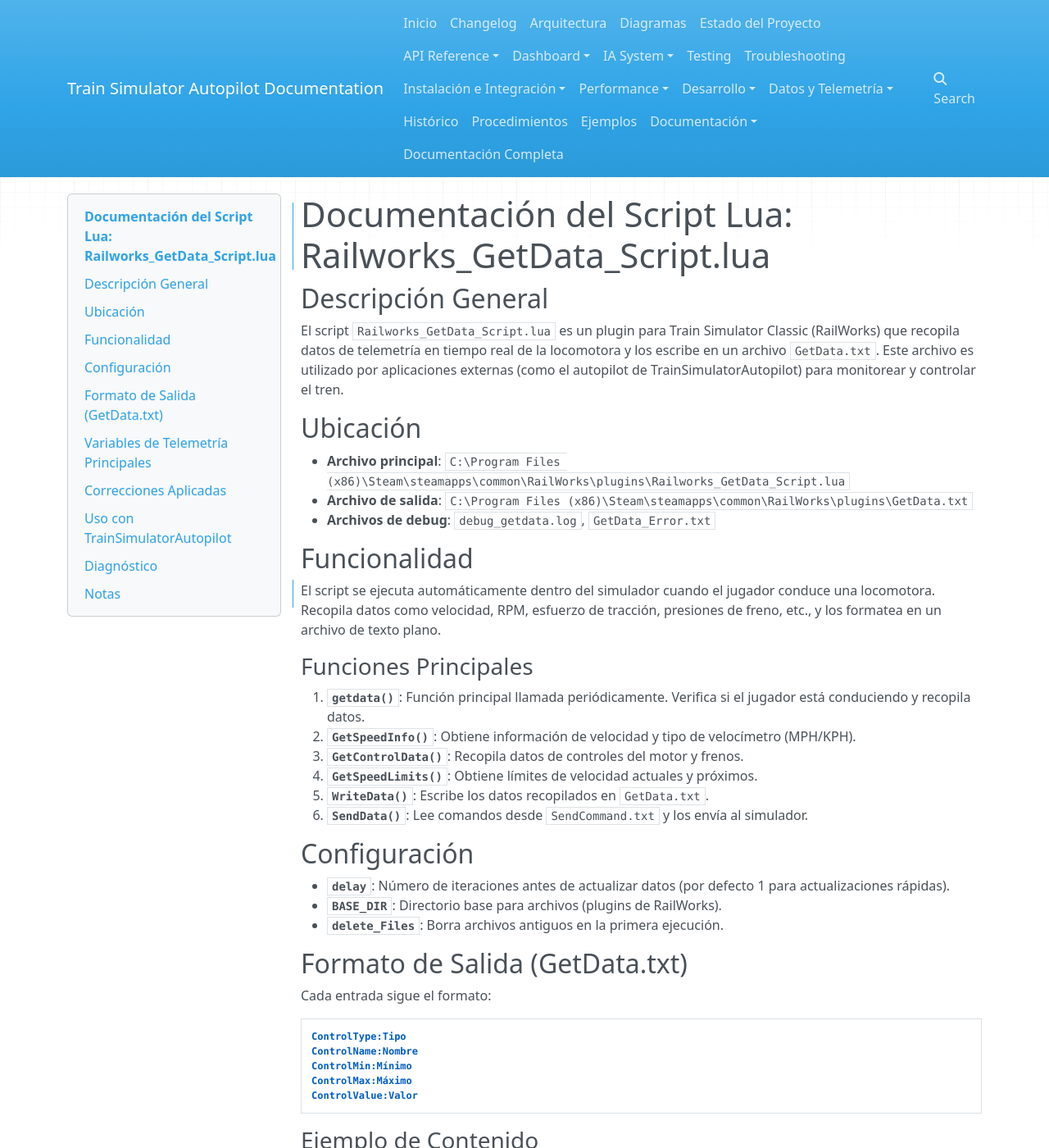
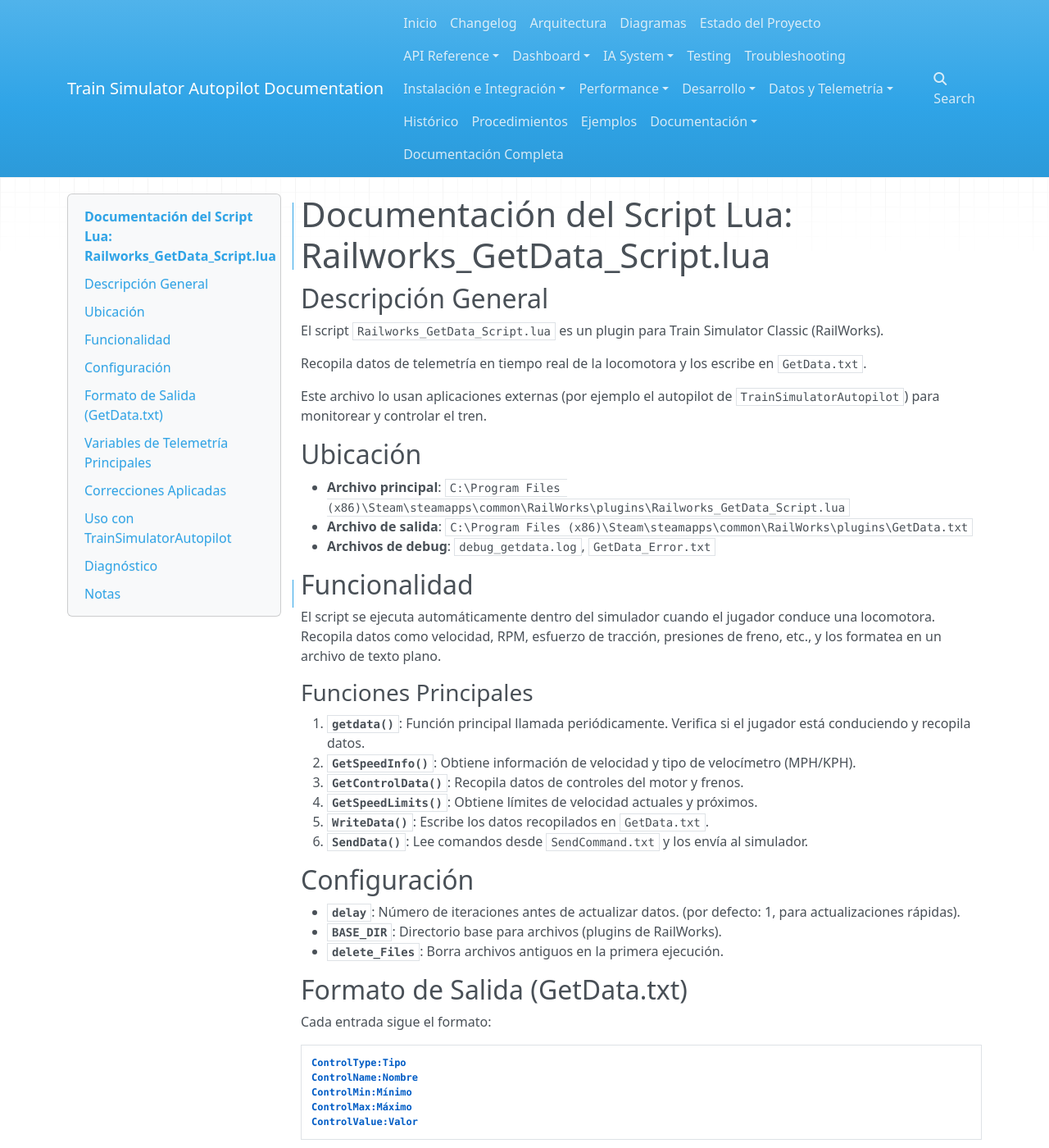
Before and after one commit to doski2/TrainSimulatorAutopilot, an MkDocs documentation site: the page built from docs/railworks_getdata_script_documentation.md, in a window 1280 px wide and 1400 px high. Shown: the whole window at 82% size. Built offline with MkDocs 1.6.1, drawn with Linux system fonts in a browser that asks for light colours; nearby versions of some CDN libraries; some of the changed text lies outside the part shown.

Commit message:
docs: wrap and add languages in railworks_getdata script docs (MD013/MD040)

````diff
--- a/docs/railworks_getdata_script_documentation.md
+++ b/docs/railworks_getdata_script_documentation.md
@@ -1,32 +1,50 @@
 # Documentación del Script Lua: Railworks_GetData_Script.lua
 
 ## Descripción General
-El script `Railworks_GetData_Script.lua` es un plugin para Train Simulator Classic (RailWorks) que recopila datos de telemetría en tiempo real de la locomotora y los escribe en un archivo `GetData.txt`. Este archivo es utilizado por aplicaciones externas (como el autopilot de TrainSimulatorAutopilot) para monitorear y controlar el tren.
+
+El script `Railworks_GetData_Script.lua` es un plugin para Train Simulator Classic
+(RailWorks).
+
+Recopila datos de telemetría en tiempo real de la locomotora y los escribe en
+`GetData.txt`.
+
+Este archivo lo usan aplicaciones externas (por ejemplo el autopilot
+de `TrainSimulatorAutopilot`) para monitorear y controlar el tren.
 
 ## Ubicación
+
 - **Archivo principal**: `C:\Program Files (x86)\Steam\steamapps\common\RailWorks\plugins\Railworks_GetData_Script.lua`
 - **Archivo de salida**: `C:\Program Files (x86)\Steam\steamapps\common\RailWorks\plugins\GetData.txt`
 - **Archivos de debug**: `debug_getdata.log`, `GetData_Error.txt`
 
 ## Funcionalidad
+
 El script se ejecuta automáticamente dentro del simulador cuando el jugador conduce una locomotora. Recopila datos como velocidad, RPM, esfuerzo de tracción, presiones de freno, etc., y los formatea en un archivo de texto plano.
 
 ### Funciones Principales
-1. **`getdata()`**: Función principal llamada periódicamente. Verifica si el jugador está conduciendo y recopila datos.
-2. **`GetSpeedInfo()`**: Obtiene información de velocidad y tipo de velocímetro (MPH/KPH).
+
+1. **`getdata()`**: Función principal llamada periódicamente.
+   Verifica si el jugador está conduciendo y recopila datos.
+2. **`GetSpeedInfo()`**: Obtiene información de velocidad y tipo de velocímetro
+   (MPH/KPH).
 3. **`GetControlData()`**: Recopila datos de controles del motor y frenos.
 4. **`GetSpeedLimits()`**: Obtiene límites de velocidad actuales y próximos.
 5. **`WriteData()`**: Escribe los datos recopilados en `GetData.txt`.
 6. **`SendData()`**: Lee comandos desde `SendCommand.txt` y los envía al simulador.
 
 ## Configuración
-- **`delay`**: Número de iteraciones antes de actualizar datos (por defecto 1 para actualizaciones rápidas).
-- **`BASE_DIR`**: Directorio base para archivos (plugins de RailWorks).
+
+- **`delay`**: Número de iteraciones antes de actualizar datos.
+  (por defecto: 1, para actualizaciones rápidas).
+- **`BASE_DIR`**: Directorio base para archivos
+  (plugins de RailWorks).
 - **`delete_Files`**: Borra archivos antiguos en la primera ejecución.
 
 ## Formato de Salida (GetData.txt)
+
 Cada entrada sigue el formato:
-```
+
+```text
 ControlType:Tipo
 ControlName:Nombre
 ControlMin:Mínimo
@@ -35,7 +53,8 @@
 ```
 
 ### Ejemplo de Contenido
-```
+
+```text
 ControlType:Speed
 ControlName:CurrentSpeed
 ControlMin:0
@@ -50,6 +69,7 @@
 ```
 
 ## Variables de Telemetría Principales
+
 - **Velocidad**: `CurrentSpeed` (m/s convertido a MPH/KPH).
 - **RPM**: Revoluciones del motor (reportado o inferido).
 - **TractiveEffort**: Esfuerzo de tracción (Newtons).
````
Also changed, not shown: other parts of docs/railworks_getdata_script_documentation.md (+9 -1 lines).
